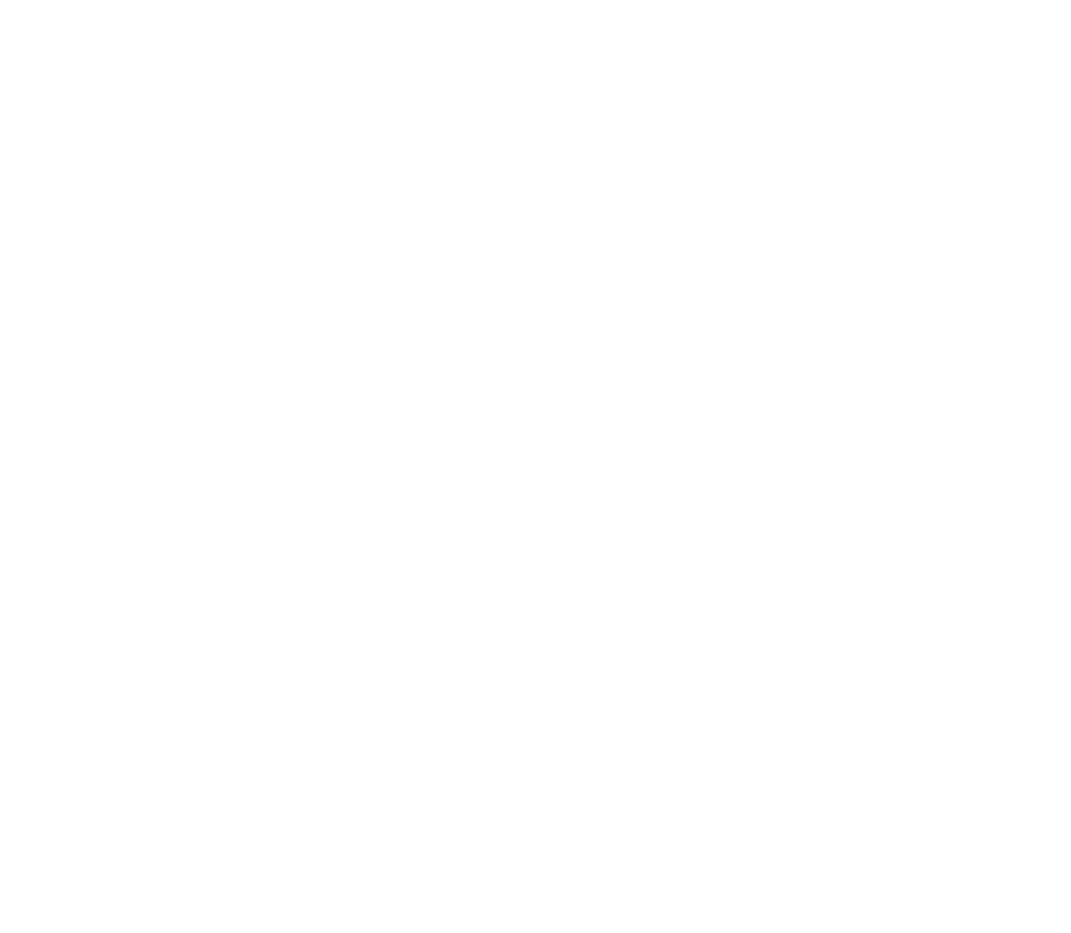
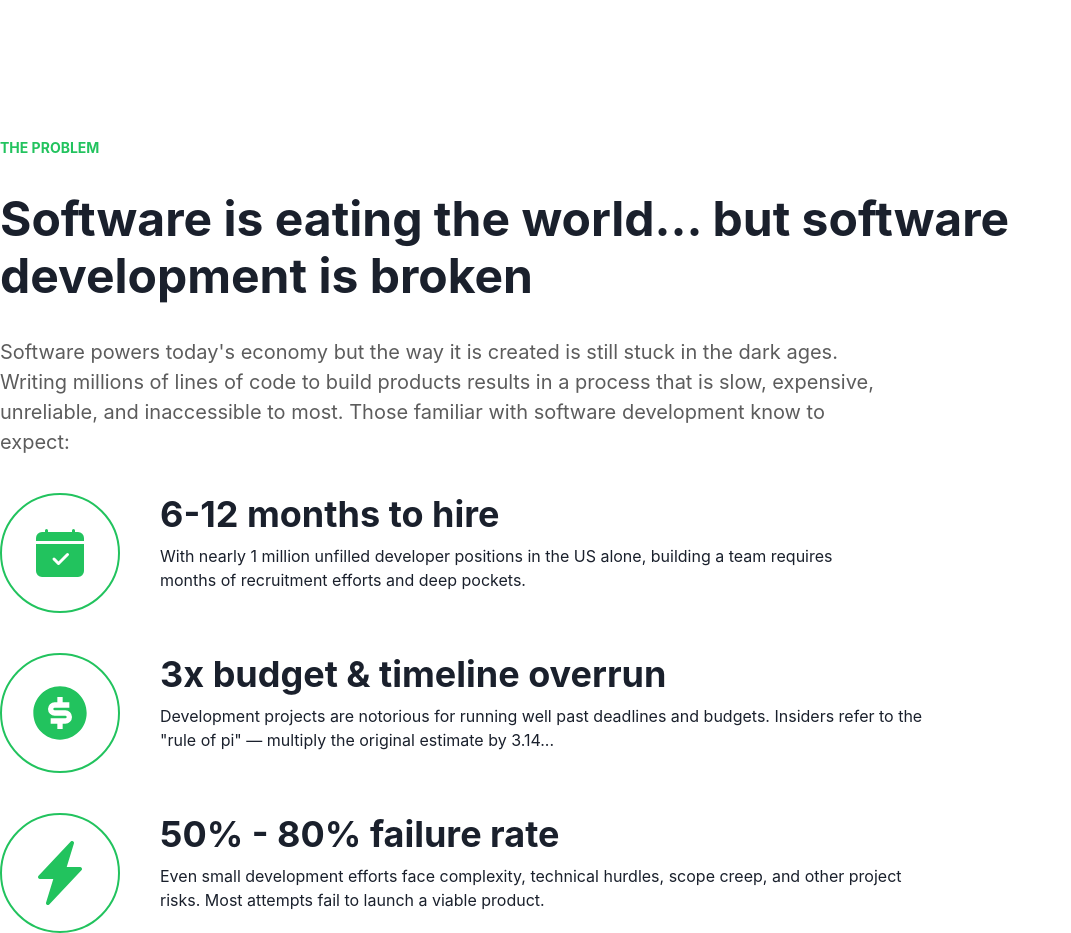
Before and after one commit to mohammedelgammal/agency_landing_page, a React (Create React App) app: page / in a window 1280 px wide. Shown: the part 1360-2293 px from the top of the page, without its empty margins (0-1071 px from the left). Before the commit the page ends 1313 px from the top, so only its background shows below. Built offline with nearby package versions, Linux system fonts and the light colour scheme.

Commit message:
problem_section_&_dynamic_Text_component

```diff
--- /dev/null
+++ b/src/Components/ProblemListItem.jsx
@@ -0,0 +1,23 @@
+import { Avatar, Grid, Text, Heading, Stack, Center } from "@chakra-ui/react";
+
+const ProblemListItem = ({ icon, heading, paragraph }) => {
+  return (
+    <Center w={"1280px"} justifyContent="start">
+      <Grid gridTemplateColumns={"120px 1fr"} gridGap={10}>
+        <Avatar
+          border={"2px solid #22c35e"}
+          bg={"transparent"}
+          h={"120px"}
+          w={"120px"}
+          icon={icon}
+        />
+        <Stack direction={"column"}>
+          <Heading>{heading}</Heading>
+          <Text w={"70%"}>{paragraph}</Text>
+        </Stack>
+      </Grid>
+    </Center>
+  );
+};
+
+export default ProblemListItem;
--- /dev/null
+++ b/src/Components/ProblemText.jsx
@@ -0,0 +1,19 @@
+import { Center } from "@chakra-ui/react";
+import content from "./Utils/DataLists/problemContent";
+import Text from "../Components/Text";
+
+const ProblemText = () => {
+  const { small, heading, paragraph } = content;
+  return (
+    <Center flexDirection={"column"} w={"1280px"}>
+      <Text
+        justify={"start"}
+        small={small}
+        heading={heading}
+        paragraph={paragraph}
+      />
+    </Center>
+  );
+};
+
+export default ProblemText;
--- a/src/Components/ShowcaseText.jsx
+++ b/src/Components/ShowcaseText.jsx
@@ -1,33 +1,18 @@
-import { Center, Heading, Text, Grid, Box } from "@chakra-ui/react";
+import { Center } from "@chakra-ui/react";
+import content from "./Utils/DataLists/showcaseText";
+import Text from "./Text";
 
 const ShowcaseText = () => {
+  const { small, heading, paragraph } = content;
+
   return (
-    <Center width="1280px">
-      <Grid rowGap={8}>
-        <Box h={"50px"}></Box>
-        <Center>
-          <Text fontWeight={"bold"} fontSize={"sm"} color="whatsapp.500">
-            NO-CODE IS THE FUTURE!
-          </Text>
-        </Center>
-        <Center>
-          <Heading as="h2" fontSize={"5xl"}>
-            Why we build on Bubble
-          </Heading>
-        </Center>
-        <Center>
-          <Center w={"70%"}>
-            <Text fontSize={"xl"} color="blackAlpha.700" textAlign={"center"}>
-              Airdev's mission is to enable non-coders to bring their ideas to
-              life. Since most of our clients are, we picked a platform that
-              would be easy for them to live on once we hand things over. Bubble
-              is the clear choice because it allow you to build customizable web
-              apps with pixel-perfect designs.
-            </Text>
-          </Center>
-        </Center>
-        <Box h={"50px"}></Box>
-      </Grid>
+    <Center>
+      <Text
+        justify={"center"}
+        small={small}
+        heading={heading}
+        paragraph={paragraph}
+      />
     </Center>
   );
 };
--- /dev/null
+++ b/src/Components/Text.jsx
@@ -0,0 +1,29 @@
+import { Center, Heading, Text, Grid } from "@chakra-ui/react";
+
+const ShowcaseText = ({ justify, small, heading, paragraph }) => {
+  return (
+    <Center width="1280px">
+      <Grid rowGap={8}>
+        <Center justifyContent={justify}>
+          <Text fontWeight={"bold"} fontSize={"sm"} color="whatsapp.500">
+            {small}
+          </Text>
+        </Center>
+        <Center justifyContent={justify}>
+          <Heading as="h2" fontSize={"5xl"}>
+            {heading}
+          </Heading>
+        </Center>
+        <Center justifyContent={justify}>
+          <Center w={"70%"}>
+            <Text fontSize={"xl"} color="blackAlpha.700" textAlign={justify}>
+              {paragraph}
+            </Text>
+          </Center>
+        </Center>
+      </Grid>
+    </Center>
+  );
+};
+
+export default ShowcaseText;
--- /dev/null
+++ b/src/Components/Utils/dataLists/problemContent.js
@@ -0,0 +1,8 @@
+const content = {
+  small: "THE PROBLEM",
+  heading: "Software is eating the world... but software development is broken",
+  paragraph:
+    "Software powers today's economy but the way it is created is still stuck in the dark ages. Writing millions of lines of code to build products results in a process that is slow, expensive, unreliable, and inaccessible to most. Those familiar with software development know to expect:",
+};
+
+export default content;
--- /dev/null
+++ b/src/Components/Utils/dataLists/showcaseText.js
@@ -0,0 +1,8 @@
+const content = {
+  small: "NO-CODE IS THE FUTURE!",
+  heading: "Why we build on Bubble",
+  paragraph:
+    "Airdev's mission is to enable non-coders to bring their ideas to life. Since most of our clients are, we picked a platform that would be easy for them to live on once we hand things over. Bubble is the clear choice because it allow you to build customizable web apps with pixel-perfect designs.",
+};
+
+export default content;
--- /dev/null
+++ b/src/Containers/ProblemList.jsx
@@ -0,0 +1,22 @@
+import { Stack, Grid } from "@chakra-ui/react";
+import ProblemListItem from "../Components/ProblemListItem";
+import listItems from "../Containers/Utils/DataLists/problemList";
+
+const ProblemList = () => {
+  return (
+    <Grid>
+      <Stack direction={"column"} spacing={10}>
+        {listItems.map((item, index) => (
+          <ProblemListItem
+            key={index}
+            heading={item.heading}
+            paragraph={item.paragraph}
+            icon={item.icon}
+          />
+        ))}
+      </Stack>
+    </Grid>
+  );
+};
+
+export default ProblemList;
--- /dev/null
+++ b/src/Containers/Utils/DataLists/problemList.js
@@ -0,0 +1,26 @@
+import { BsFillCalendarCheckFill } from "react-icons/bs";
+import { RiMoneyDollarCircleFill } from "react-icons/ri";
+import { BsFillLightningChargeFill } from "react-icons/bs";
+
+const content = [
+  {
+    heading: "6-12 months to hire",
+    paragraph:
+      "With nearly 1 million unfilled developer positions in the US alone, building a team requires months of recruitment efforts and deep pockets.",
+    icon: <BsFillCalendarCheckFill size={"3rem"} color={"#22c35e"} />,
+  },
+  {
+    heading: "3x budget & timeline overrun",
+    paragraph:
+      'Development projects are notorious for running well past deadlines and budgets. Insiders refer to the "rule of pi" — multiply the original estimate by 3.14...',
+    icon: <RiMoneyDollarCircleFill size={"4rem"} color={"#22c35e"} />,
+  },
+  {
+    heading: "50% - 80% failure rate",
+    paragraph:
+      "Even small development efforts face complexity, technical hurdles, scope creep, and other project risks. Most attempts fail to launch a viable product.",
+    icon: <BsFillLightningChargeFill size={"4rem"} color={"#22c35e"} />,
+  },
+];
+
+export default content;
--- a/src/Layout/Layout.jsx
+++ b/src/Layout/Layout.jsx
@@ -2,6 +2,7 @@
 import Header from "./Header";
 import Landing from "./Landing";
 import Showcase from "./Showcase";
+import Problem from "./Problem";
 
 const Layout = () => {
   return (
@@ -10,6 +11,7 @@
         <Header />
         <Landing />
         <Showcase />
+        <Problem />
       </Grid>
     </>
   );
--- /dev/null
+++ b/src/Layout/Problem.jsx
@@ -0,0 +1,16 @@
+import { Center, Grid } from "@chakra-ui/react";
+import ProblemText from "../Components/ProblemText";
+import ProblemList from "../Containers/ProblemList";
+
+const Problem = () => {
+  return (
+    <Center>
+      <Grid gridRowGap={9}>
+        <ProblemText />
+        <ProblemList />
+      </Grid>
+    </Center>
+  );
+};
+
+export default Problem;
--- a/src/Layout/Showcase.jsx
+++ b/src/Layout/Showcase.jsx
@@ -1,12 +1,15 @@
-import { Center } from "@chakra-ui/react";
+import { Center, Box } from "@chakra-ui/react";
 import ShowCaseText from "../Components/ShowcaseText";
 import ShowcaseGrid from "../Containers/ShowcaseGrid";
 
 const Showcase = () => {
   return (
     <Center flexDirection={"column"}>
+      <Box h={"100px"} />
       <ShowCaseText />
+      <Box h={"100px"} />
       <ShowcaseGrid />
+      <Box h={"100px"} />
     </Center>
   );
 };
```
